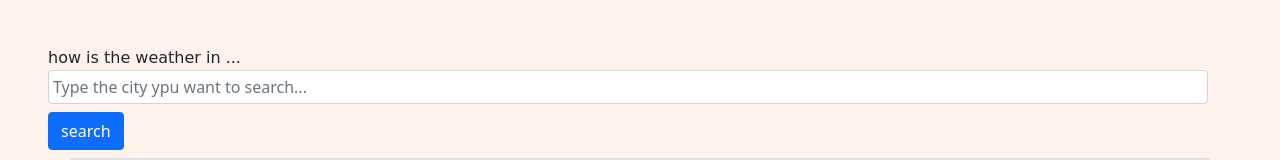
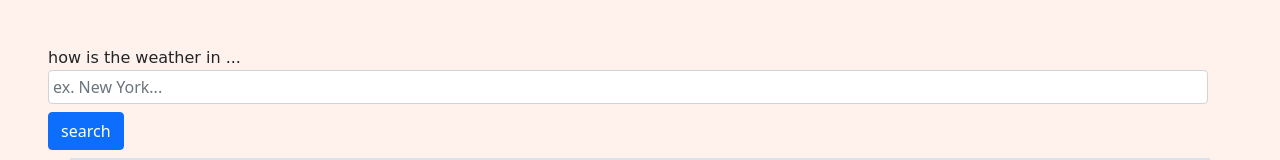
Before and after one commit to marjbaut/weather-channel, a plain HTML site: page index.html in a window 1280 px wide. Shown: the part 143-303 px from the top of the page. Drawn offline with nearby package versions, Linux system fonts and the light colour scheme; a web font is replaced by a local one.

Commit message:
Update index.html

```diff
--- a/index.html
+++ b/index.html
@@ -36,7 +36,7 @@
                 <div id="search-label p-1 searchCSS">
                     <label for="exampleDataList" class="searchCSS">how is the weather in ...</label>
                     <input id="inputCity" class="form-control p-1" list="datalistOptions"
-                     placeholder="Type the city ypu want to search...">
+                     placeholder="ex. New York...">
                     <button id='search-btn' class="btn btn-primary my-2" type="button">search</button>
                 </div>
             </div>
```
